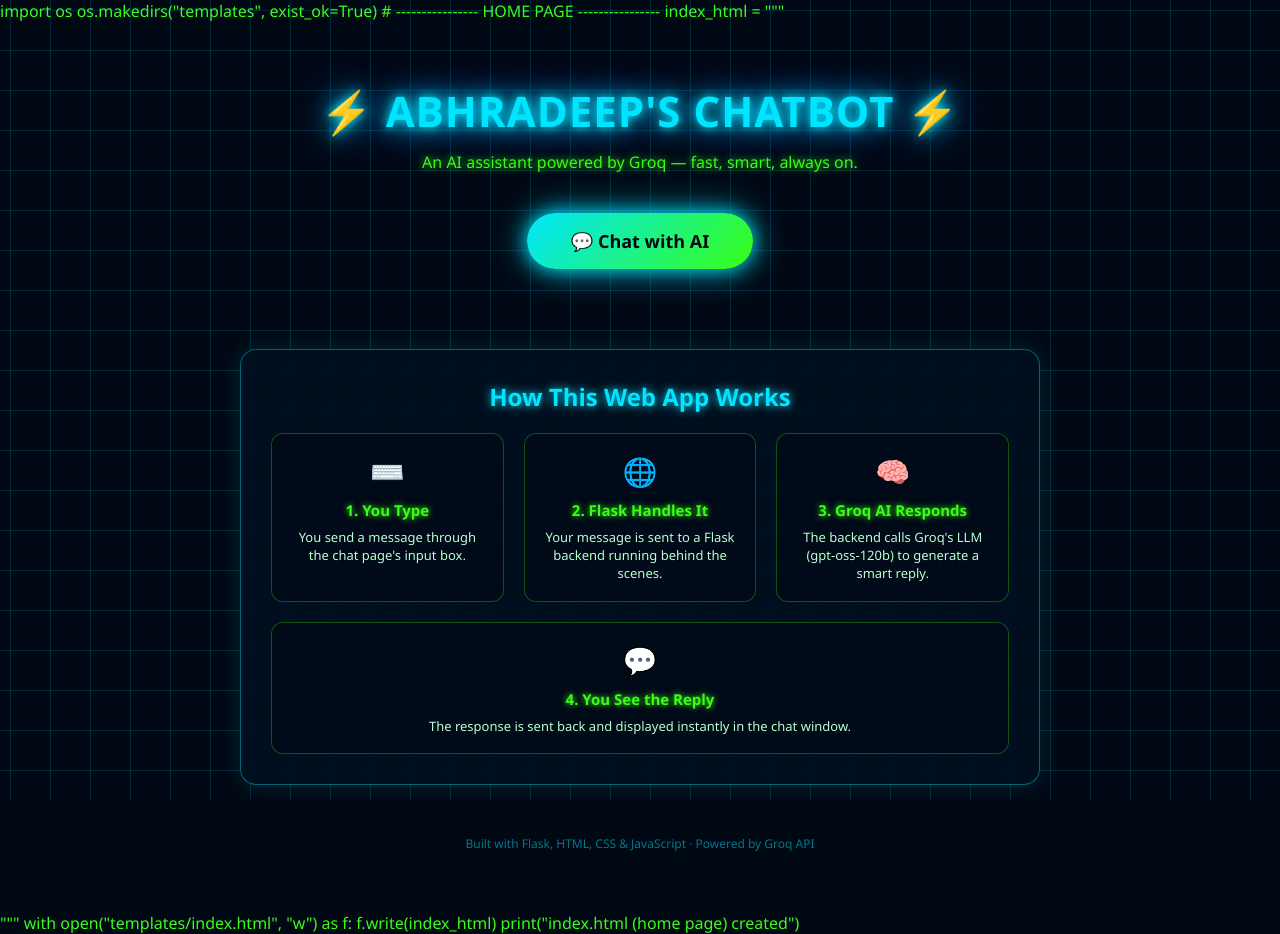
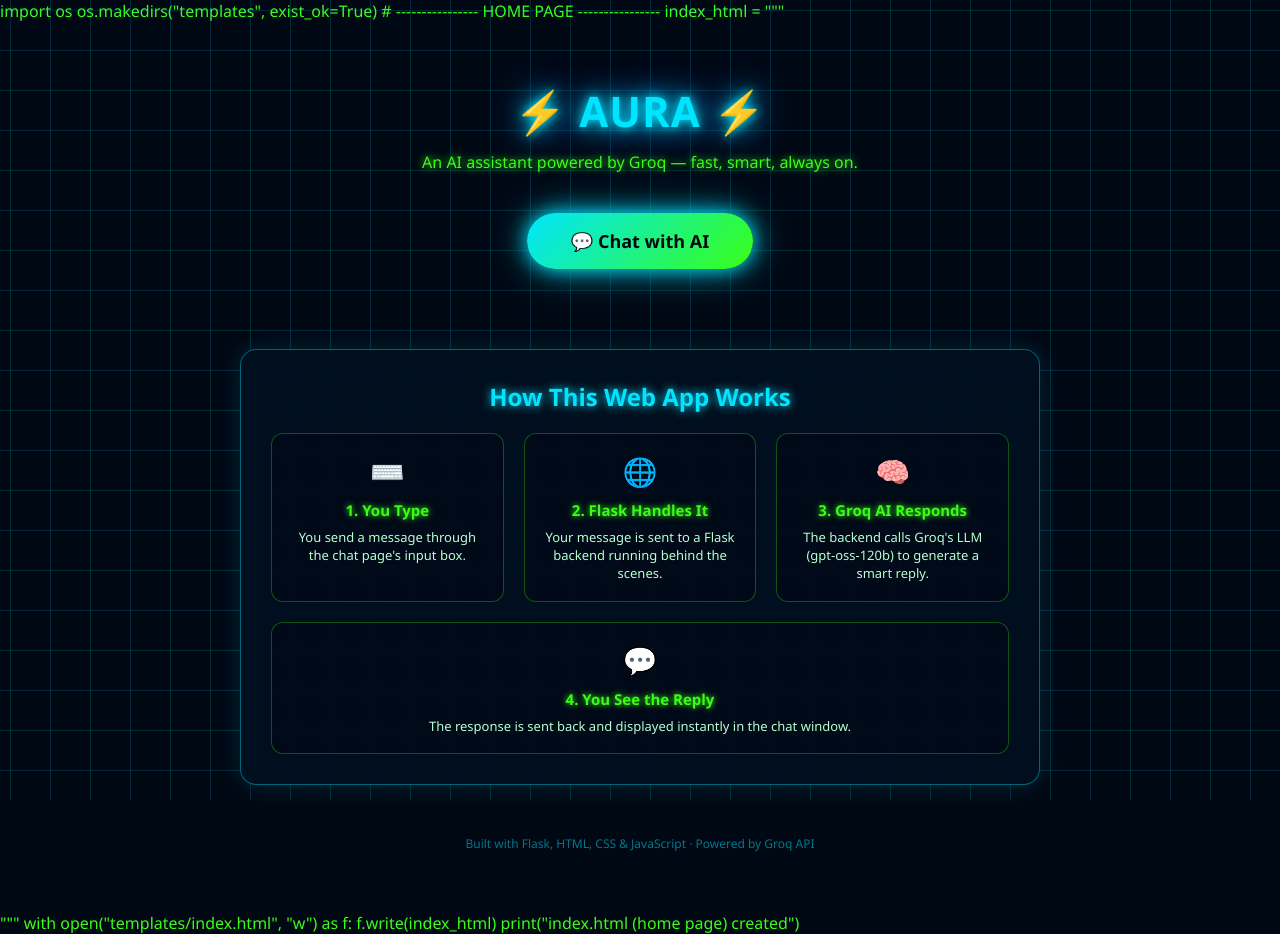
Before and after one commit to AbhradeepBhattacharyya2007/GenerativeAI-Chatbot, a plain HTML site: page Frontend/index.html in a window 1280 px wide. Drawn offline with Linux system fonts and the light colour scheme.

Commit message:
Rename chatbot title from 'Abhradeep' to 'AURA'

```diff
--- a/Frontend/index.html
+++ b/Frontend/index.html
@@ -6,7 +6,7 @@
 <!DOCTYPE html>
 <html>
 <head>
-    <title>Abhradeep's Chatbot</title>
+    <title>AURA</title>
     <style>
         * { box-sizing: border-box; margin: 0; padding: 0; }
 
@@ -159,7 +159,7 @@
 <body>
     <div class="bg-grid"></div>
     <div class="container">
-        <h1>⚡ ABHRADEEP'S CHATBOT ⚡</h1>
+        <h1>⚡ AURA ⚡</h1>
         <p class="tagline">An AI assistant powered by Groq — fast, smart, always on.</p>
 
         <a href="/chat" class="chat-btn">💬 Chat with AI</a>
```
